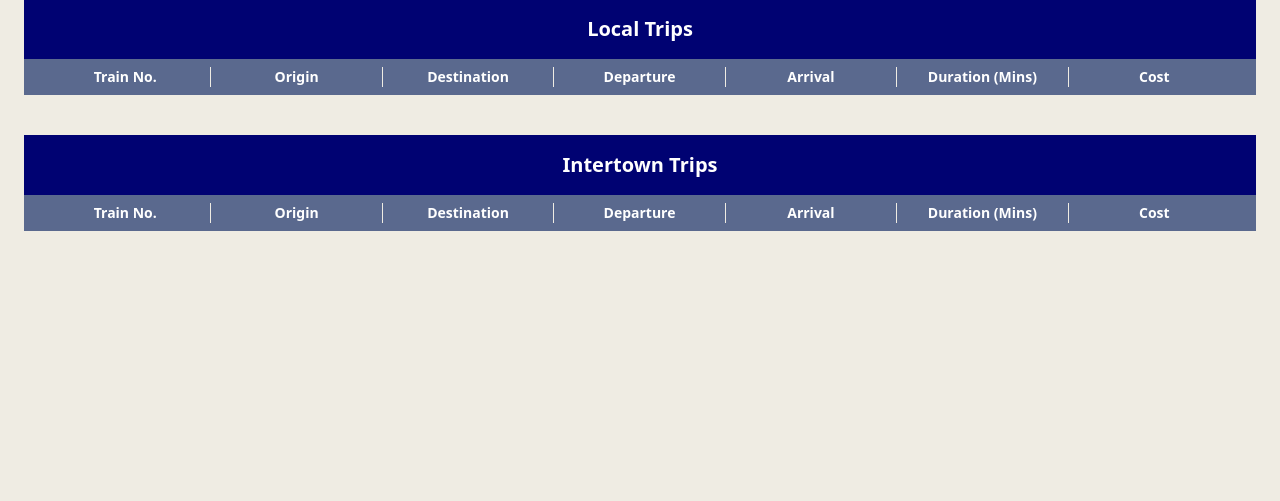
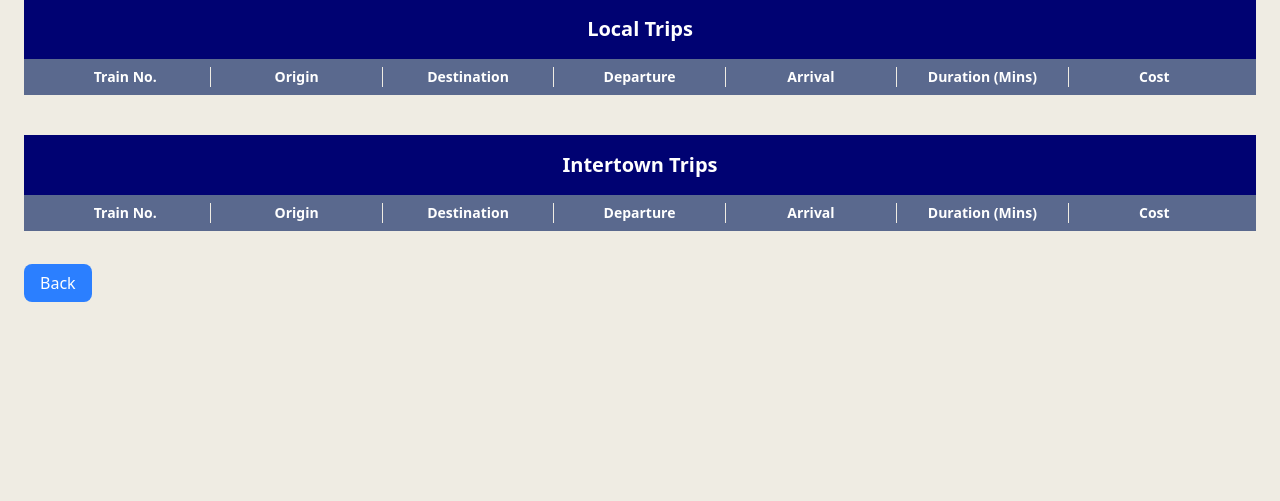
Before and after one commit to youth-of-may/CSCI41-Sure, a Django app: page /trips/1/details in a window 1280 px wide. Shown: the part 217-718 px from the top of the page. Run offline with Django 5.2, Linux system fonts and the light colour scheme; data that the repository does not hold is empty.

Commit message:
Added a back button to trips_detail

```diff
--- a/tirrianTrains/trainapp/templates/trainapp/trip_schedule/trips_detail.html
+++ b/tirrianTrains/trainapp/templates/trainapp/trip_schedule/trips_detail.html
@@ -67,7 +67,9 @@ Routes
         {% endfor %}
         </ul>
     </div>
-
+     <div>
+        <a href="{% url 'schedule_list' %}" class="bg-blue-500 text-white rounded-lg px-4 py-2 hover:bg-blue-600">Back</a>
+    </div>
 </div>
 
 
```
